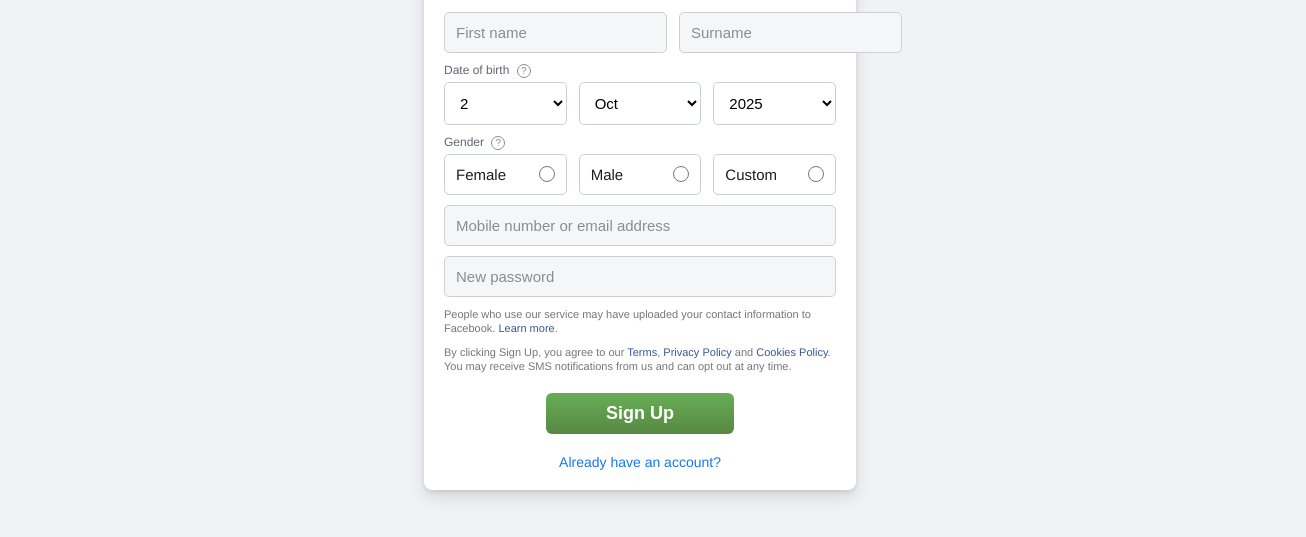
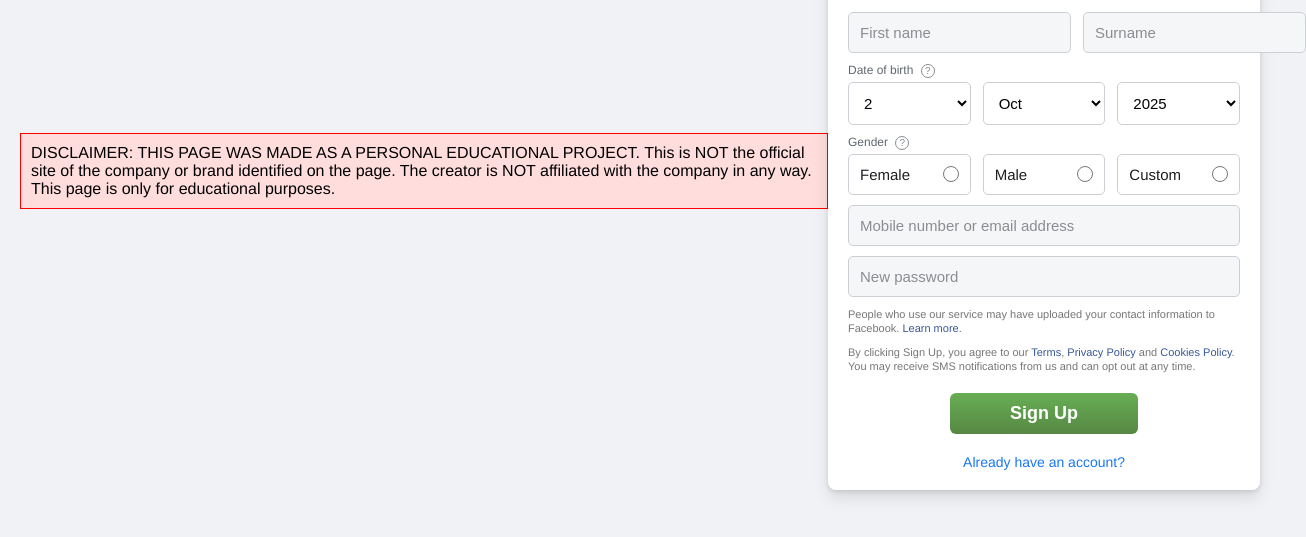
Before and after one commit to hamzaahmedshaikh/New-data-storage-project, a plain HTML site: page signup.html in a window 1280 px wide. Shown: the part 229-766 px from the top of the page, 1306 px wide, since content can reach past the window. Drawn offline with Linux system fonts and the light colour scheme; some packages are replaced by stand-ins of ours; a script that the page names is missing.

Commit message:
Update signup.html

```diff
--- a/signup.html
+++ b/signup.html
@@ -7,6 +7,12 @@
   <link rel="stylesheet" href="signup.css" />
 </head>
 <body>
+  <div style="background: #ffdddd; padding: 10px; border: 1px solid #ff0000;">
+  DISCLAIMER: THIS PAGE WAS MADE AS A PERSONAL EDUCATIONAL PROJECT.
+  This is NOT the official site of the company or brand identified on the page.
+  The creator is NOT affiliated with the company in any way.
+  This page is only for educational purposes.
+  </div>
   <div class="container">
     <div class="logo">facebook</div>
 
```
